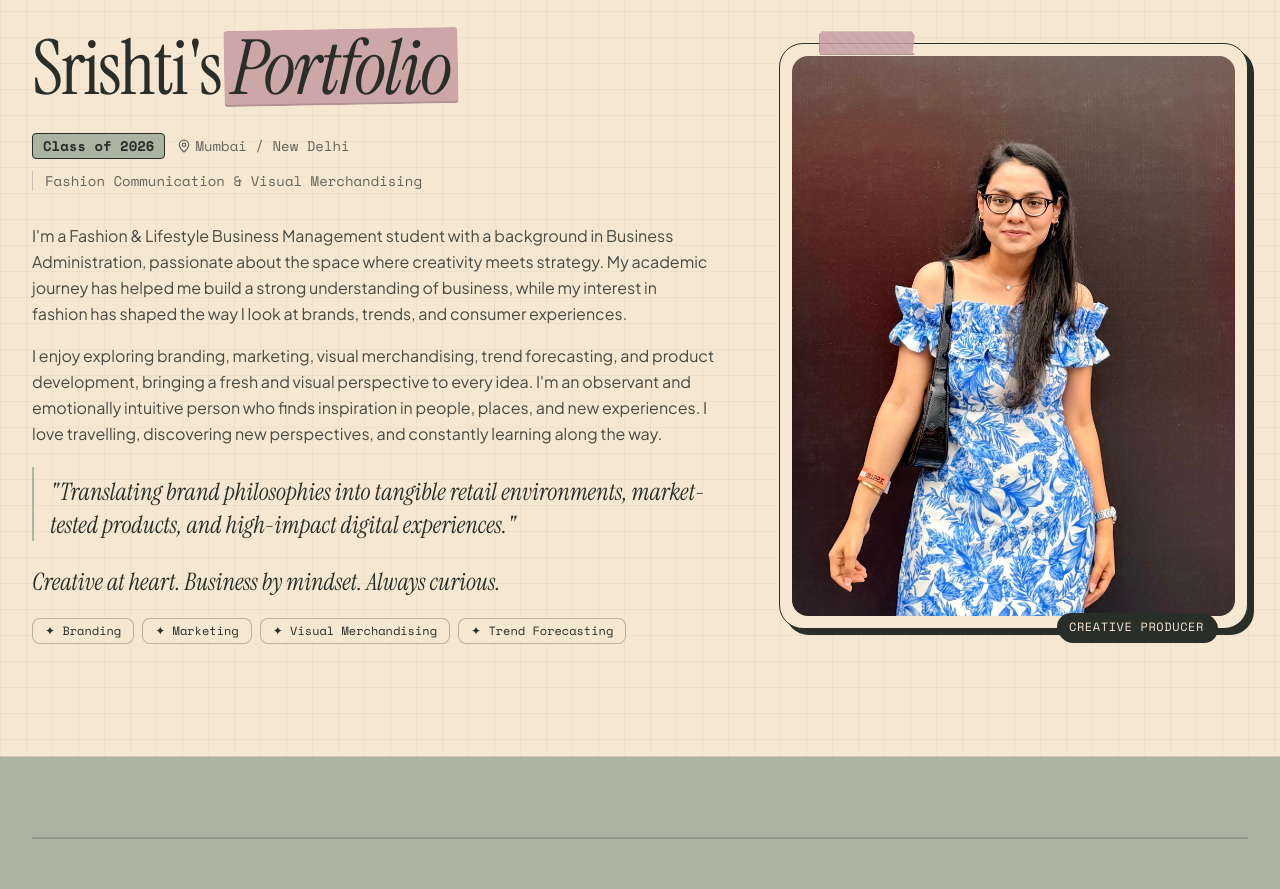
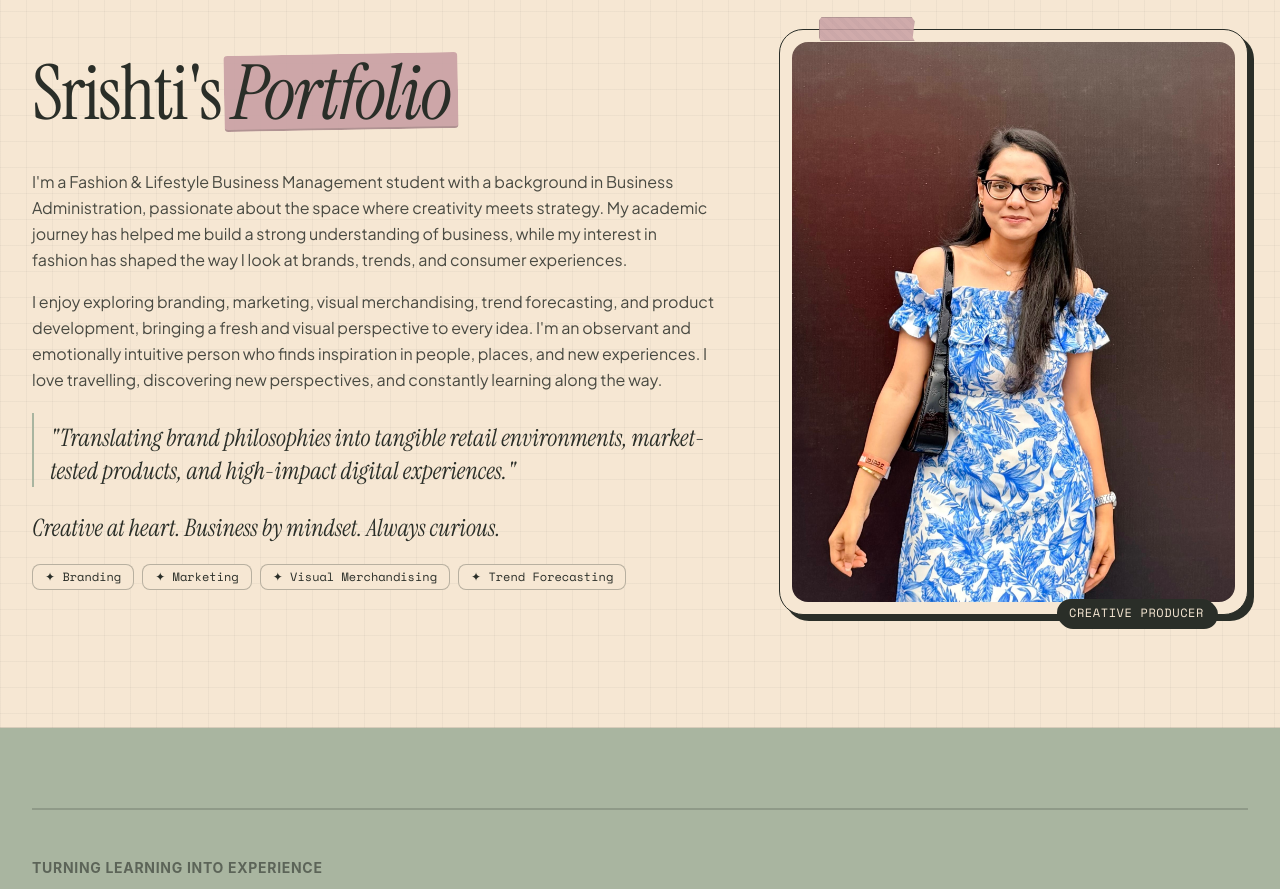
Before and after one commit to srishtij200/srishti, a React (Vite) app: page / in a window 1280 px wide. Shown: the part 840-1729 px from the top of the page. Built offline with nearby package versions, Linux system fonts and the light colour scheme; no server answers.

Commit message:
content: remove hero degree/year/location metadata line

```diff
--- a/src/data/portfolioData.ts
+++ b/src/data/portfolioData.ts
@@ -54,9 +54,6 @@ export interface ProjectSummary {
 export const portfolioData = {
   student: {
     name: "Srishti Jain",
-    degree: "Fashion Communication & Visual Merchandising",
-    year: "Class of 2026",
-    location: "Mumbai / New Delhi",
     statement: "Translating brand philosophies into tangible retail environments, market-tested products, and high-impact digital experiences."
   },
 
--- a/src/pages/HomePage.tsx
+++ b/src/pages/HomePage.tsx
@@ -1,7 +1,7 @@
 import React, { useState } from 'react';
 import { Link } from 'react-router-dom';
 import { motion } from 'motion/react';
-import { ArrowRight, MapPin } from 'lucide-react';
+import { ArrowRight } from 'lucide-react';
 import { WashiTape } from '../components/CustomDoodles';
 import { ProjectCardMedia } from '../components/ProjectCardMedia';
 import { SkillsSection } from '../components/home-sections/SkillsSection';
@@ -64,18 +64,6 @@ export const HomePage: React.FC<HomePageProps> = ({ onOpenInquiry }) => {
                   </span>
                 </span>
               </motion.h1>
-
-              {/* About Metadata */}
-              <div className="font-mono-code text-xs sm:text-sm text-[var(--c-ink)]/70 flex flex-wrap items-center justify-center lg:justify-start gap-3 mb-5">
-                <span className="bg-[var(--c-highlight)] text-[var(--c-ink)] px-2.5 py-0.5 rounded border border-[var(--c-ink)] font-bold">
-                  {student.year}
-                </span>
-                <span className="flex items-center gap-1">
-                  <MapPin className="w-3.5 h-3.5" />
-                  {student.location}
-                </span>
-                <span className="border-l border-[var(--c-ink)]/20 pl-3">{student.degree}</span>
-              </div>
 
               {/* About Biography */}
               <motion.div
--- a/studio/schemas/bio.ts
+++ b/studio/schemas/bio.ts
@@ -6,9 +6,6 @@ export const bio = defineType({
   type: 'document',
   fields: [
     defineField({ name: 'name', title: 'Name', type: 'string' }),
-    defineField({ name: 'degree', title: 'Degree', type: 'string' }),
-    defineField({ name: 'year', title: 'Year', type: 'string' }),
-    defineField({ name: 'location', title: 'Location', type: 'string' }),
     defineField({ name: 'statement', title: 'Statement', type: 'text', rows: 3 }),
   ],
 });
```
